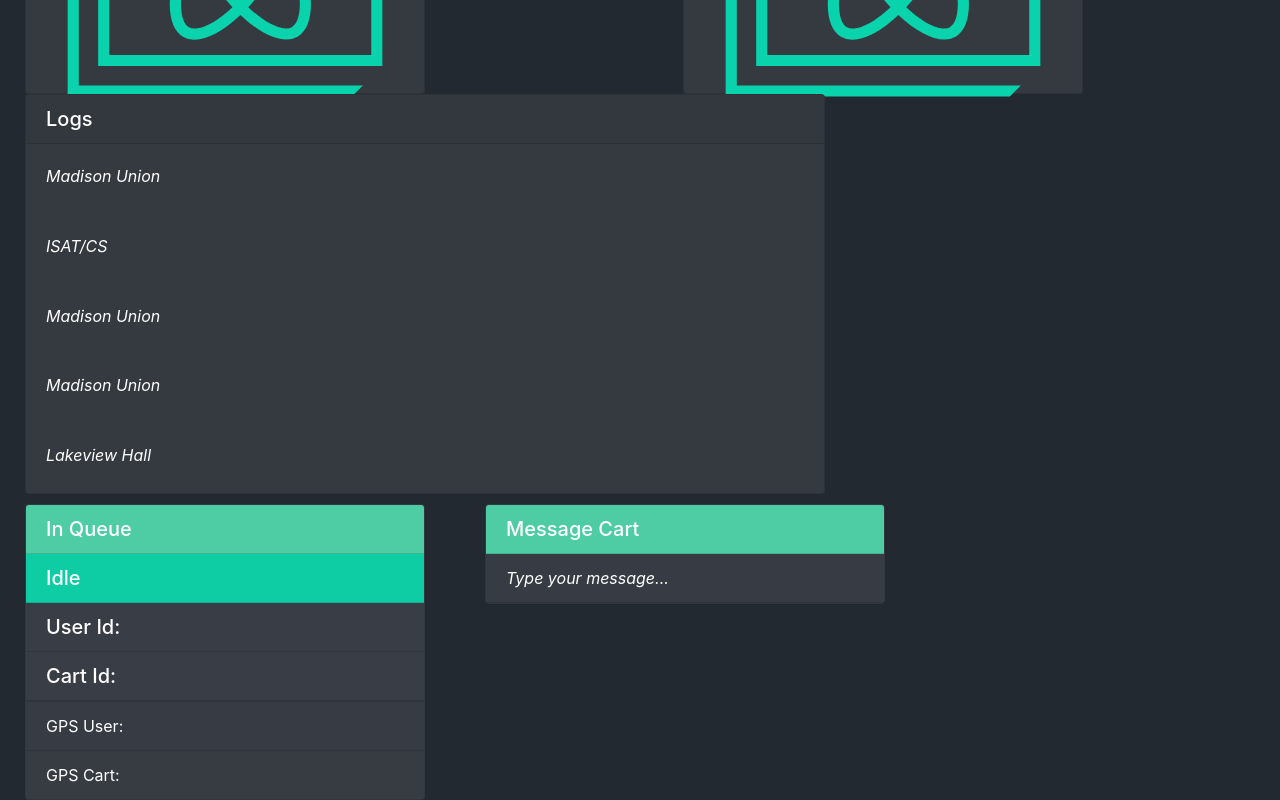
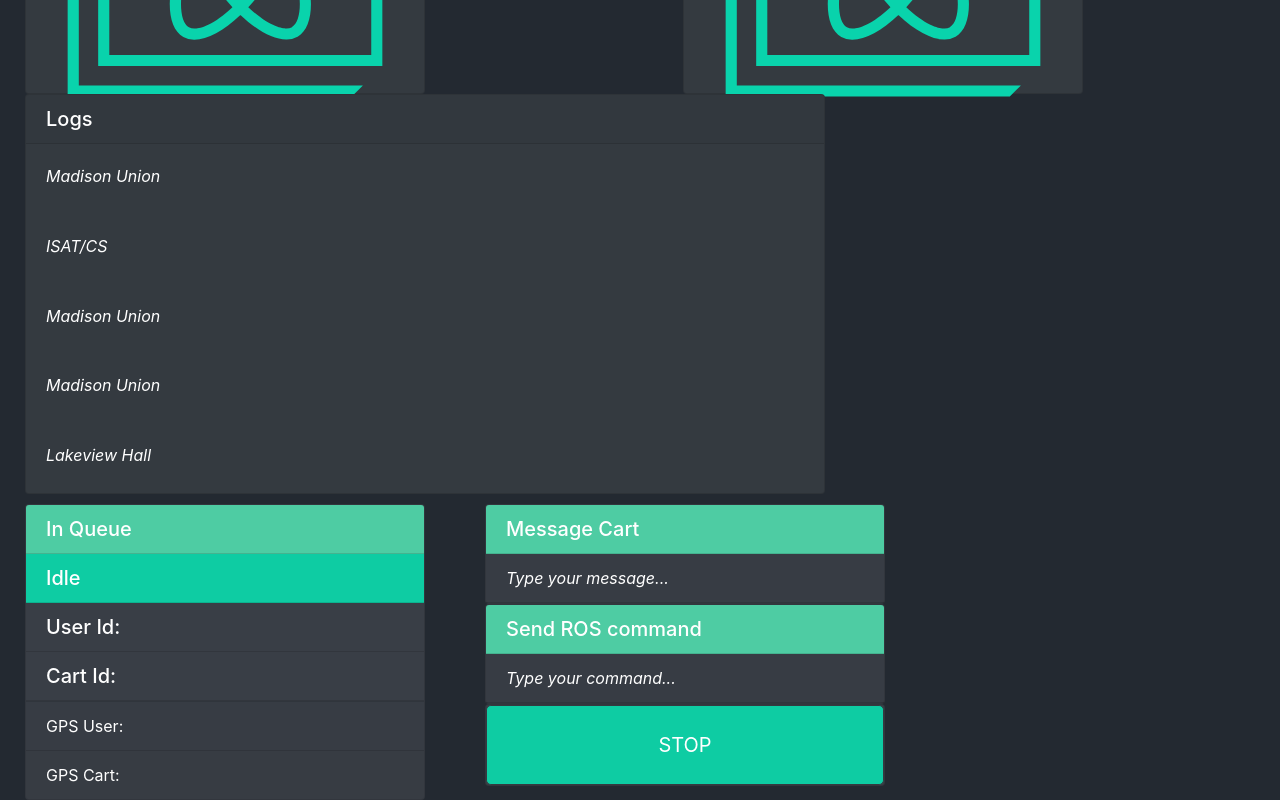
Before and after one commit to zoheezus/testing1, a React (Create React App) app in the folder react-panel-test/: page / in a window 1280 px wide. Shown: the part 316-1116 px from the top of the page. Built offline with nearby package versions, Linux system fonts and the light colour scheme.

Commit message:
stop button

```diff
--- a/react-panel-test/src/App.js
+++ b/react-panel-test/src/App.js
@@ -1,5 +1,5 @@
 import React from 'react'
-import { Card, Row, Col, CardDeck } from 'react-bootstrap'
+import { Card, Row, Col, CardDeck, Button } from 'react-bootstrap'
 import './App.css'
 // import '../public/logo192'
 function App() {
@@ -71,7 +71,7 @@ function App() {
       >
         <CardDeck>
           <Col xs={0}>
-            <Card xs={0}
+            <Card
               text="white"
               style={{ backgroundColor: '#393e46', width: '25rem' }}
             >
@@ -92,8 +92,8 @@ function App() {
             </Card>
           </Col>
 
-          <Col>
-            <Card xs={0}
+          <Col xs={0}>
+            <Card
               text="white"
               style={{ backgroundColor: '#393e46', width: '25rem' }}
             >
@@ -104,6 +104,29 @@ function App() {
                 <em>Type your message...</em>
               </Card.Header>
             </Card>
+
+            <Card
+              text="white"
+              style={{ backgroundColor: '#393e46', width: '25rem' }}
+            >
+              <Card.Header as="h5" style={{ backgroundColor: '#4ecca3' }}>
+                Send ROS command
+              </Card.Header>
+              <Card.Header style={{ backgroundColord: '#393e46' }}>
+                <em>Type your command...</em>
+              </Card.Header>
+            </Card>
+
+            <Card style={{ backgroundColor: '#393e46', width: '25rem', }}>
+              <Button
+                as="input"
+                type="button"
+                value="STOP"
+                size="lg"
+                variant="dark"
+                style={{ backgroundColor: '#0ecca3', height: '5rem', fontSize: '20px' }}
+              />
+            </Card>
           </Col>
         </CardDeck>
       </Row>
```
